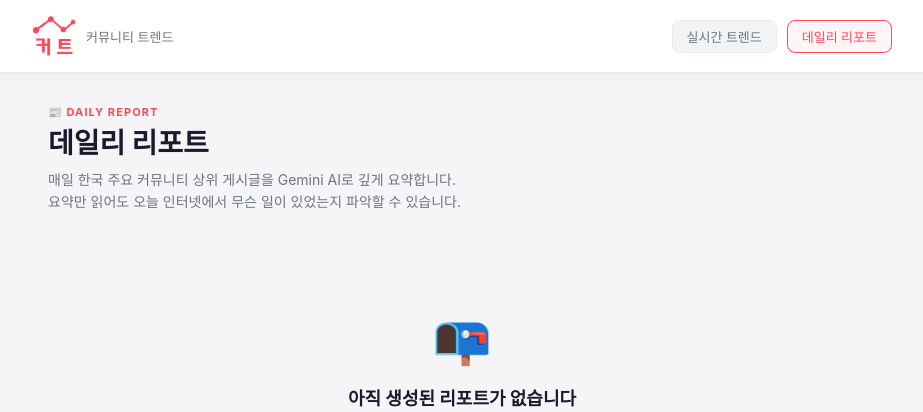
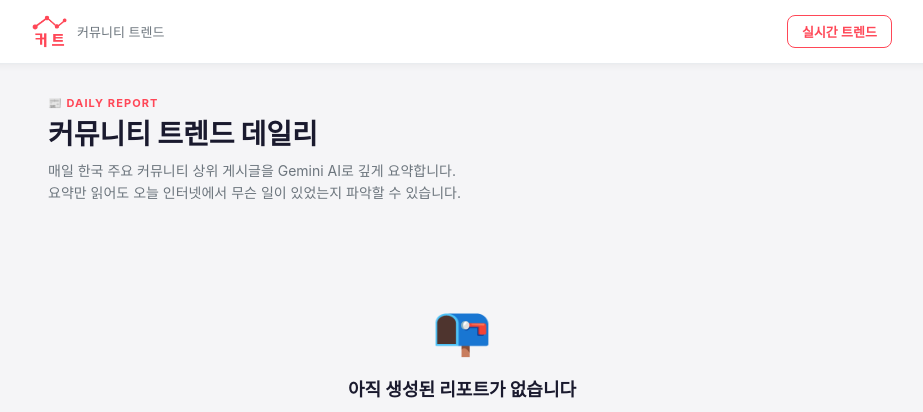
Before and after one commit to gumoyaz/korean-community-crawler, a Flask app: page /daily in a window 1280 px wide. Shown: the top 412 px of the page, without its empty margins (178-1101 px from the left). Run offline with Flask 3, Linux system fonts and the light colour scheme; data that the repository does not hold is empty.

Commit message:
feat: UI 개선 - 로고 축소, 버튼 스타일, 데일리 페이지 타이틀
- 로고 크기 44px → 35px (양쪽 페이지 동일)
- index.html: 데일리 리포트 버튼 빨간 outline 스타일 적용
- daily.html: 데일리 리포트 버튼 제거, 실시간 트렌드 outline 버튼으로 교체
- daily.html: 페이지 타이틀 '커뮤니티 트렌드 데일리'로 변경

Co-Authored-By: Claude Sonnet 4.6 <noreply@anthropic.com>

```diff
--- a/templates/daily.html
+++ b/templates/daily.html
@@ -48,21 +48,20 @@
     flex-wrap: wrap;
   }
   .logo { display: flex; align-items: center; text-decoration: none; }
-  .logo img { height: 44px; width: auto; display: block; }
+  .logo img { height: 35px; width: auto; display: block; }
   .logo-tagline { color: var(--text-dim); font-size: 13px; font-weight: 400; margin-left: 10px; }
   @media (max-width: 480px) { .logo-tagline { display: none; } }
 
   .header-right { display: flex; align-items: center; gap: 10px; }
-  .nav-link {
-    font-size: 13px; color: var(--text-dim);
-    background: var(--surface2);
-    border: 1px solid var(--border);
+  .nav-link-outline {
+    font-size: 13px; color: var(--accent);
+    background: transparent;
+    border: 1.5px solid var(--accent);
     padding: 6px 14px; border-radius: 8px;
-    font-weight: 500;
-    transition: color .15s, border-color .15s, background .15s;
+    font-weight: 600; text-decoration: none;
+    transition: color .15s, background .15s;
   }
-  .nav-link:hover { color: var(--accent); border-color: var(--accent); background: #fff5f5; }
-  .nav-link.active { color: var(--accent); border-color: var(--accent); background: rgba(255,71,87,0.05); }
+  .nav-link-outline:hover { background: var(--accent); color: #fff; }
 
   /* ── Main ── */
   main {
@@ -414,8 +413,7 @@
       <span class="logo-tagline">커뮤니티 트렌드</span>
     </a>
     <div class="header-right">
-      <a href="/" class="nav-link">실시간 트렌드</a>
-      <a href="/daily" class="nav-link {% if view in ('list','pending','detail') %}active{% endif %}">데일리 리포트</a>
+      <a href="/" class="nav-link-outline">실시간 트렌드</a>
     </div>
   </div>
 </header>
@@ -427,7 +425,7 @@
 
   <div class="page-header">
     <div class="label">📰 Daily Report</div>
-    <h2>데일리 리포트</h2>
+    <h2>커뮤니티 트렌드 데일리</h2>
     <p>매일 한국 주요 커뮤니티 상위 게시글을 Gemini AI로 깊게 요약합니다.<br>
        요약만 읽어도 오늘 인터넷에서 무슨 일이 있었는지 파악할 수 있습니다.</p>
   </div>
```
Also changed, not shown: templates/index.html (+11 -2 lines).
